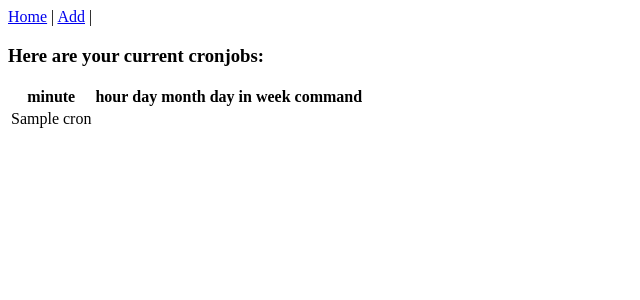
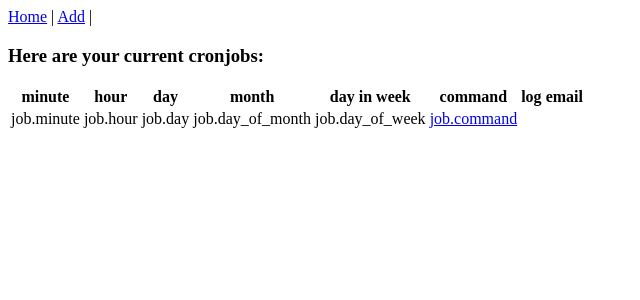
Before and after one commit to nshelly/scripts-cron, a Django app: template templates/cronPony/manage.html in a window 1280 px wide. Shown: the top 300 px of the page, without its empty margins (0-640 px from the left). Run offline with Django 3.2, Linux system fonts and the light colour scheme; the template is opened without the code that fills it: most values are stand-ins (such as "Sample title", 1, 10 or a date in 2020).

Commit message:
Make the views use the CronParser

```diff
--- a/templates/base.html
+++ b/templates/base.html
@@ -1,9 +1,8 @@
 <html>
-
     <head></head>
     <body>
-        <a href="{% url views.manage %}">Home</a> |
-        <a href="{% url views.add %}">Add</a> |
+        <a href="{% url manage %}">Home</a> |
+        <a href="{% url add %}">Add</a> |
         {% block content %}
         {% endblock %}
     </body>
--- a/templates/cronPony/manage.html
+++ b/templates/cronPony/manage.html
@@ -2,7 +2,7 @@
 
 {% block content %}
 
-<h3> Here are your current cronjobs: </h3>
+<h3>Here are your current cronjobs:</h3>
 <table>
     <th>minute</th>
     <th>hour</th>
@@ -10,11 +10,16 @@
     <th>month</th>
     <th>day in week</th>
     <th>command</th>
-    {% for c in cron_list %}
+    <th>log</th>
+    <th>email</th>
+    {% for job in cron_jobs %}
     <tr>
-        {% for a in c %}
-            <td>{{ a }}</td>
-        {% endfor %}
+        <td>job.minute</td>
+        <td>job.hour</td>
+        <td>job.day</td>
+        <td>job.day_of_month</td>
+        <td>job.day_of_week</td>
+        <td><a href="{% url edit forloop.counter0 %}">job.command</a></td>
     </tr>
     {% endfor %}
 <table>
```
Also changed, not shown: cronPony/views.py (+8 -9 lines).
